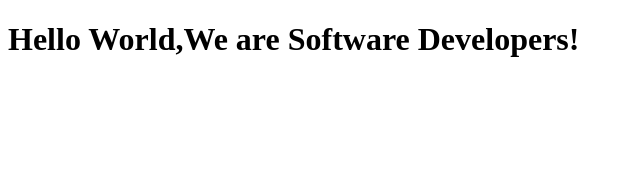
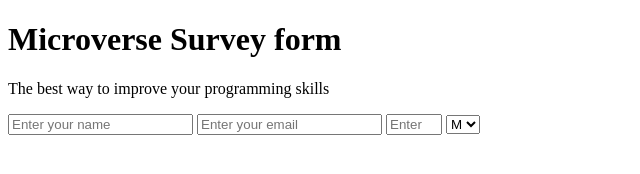
Before and after one commit to Graciano1997/Microverse-Rachid-Graciano, a plain HTML site: page index.html in a window 1280 px wide. Shown: the whole page, without its empty margins (0-640 px from the left). Drawn offline with Linux system fonts and the light colour scheme.

Commit message:
Added name email and number fields in a form

```diff
--- a/index.html
+++ b/index.html
@@ -1,27 +1,22 @@
 <!DOCTYPE html>
 <html lang="en">
-  <head>
-    <meta charset="UTF-8">
-    <title>Fork Me! FCC: Test Suite Template</title>
-    <link rel="stylesheet" href="css/style.css">
-  </head>
-
-  <body>
-    <script src="https://cdn.freecodecamp.org/testable-projects-fcc/v1/bundle.js"></script>
-
-    <!--
-
-    Hello Camper!
-
-    For now, the test suite only works in Chrome!
-    Please read the README below in the JS Editor before beginning.
-    Feel free to delete this message once you have read it.
-    Good luck and Happy Coding!
-
-    - The freeCodeCamp Team
-
-    -->
-  <h1>Hello World,We are Software Developers!</h1>
-    <script  src="js/index.js"></script>
-  </body>
+<head>
+  <meta charset="UTF-8">
+  <meta http-equiv="X-UA-Compatible" content="IE=edge">
+  <meta name="viewport" content="width=device-width, initial-scale=1.0">
+  <title>Document</title>
+</head>
+<body>
+  <h1 id="title">Microverse Survey form</h1>
+  <p id="description">The best way to improve your programming skills</p>
+    <form id="survey-form">
+      <input type="text" id="name" placeholder="Enter your name" required>
+      <input type="email" id="email" placeholder="Enter your email" required>
+      <input type="number" id="number" placeholder="Enter your number" min="0" max="50">
+      <select  id="dropdown">
+        <option value="M">M</option>
+        <option value="F">F</option>
+      </select>
+    </form>
+</body>
 </html>
```
